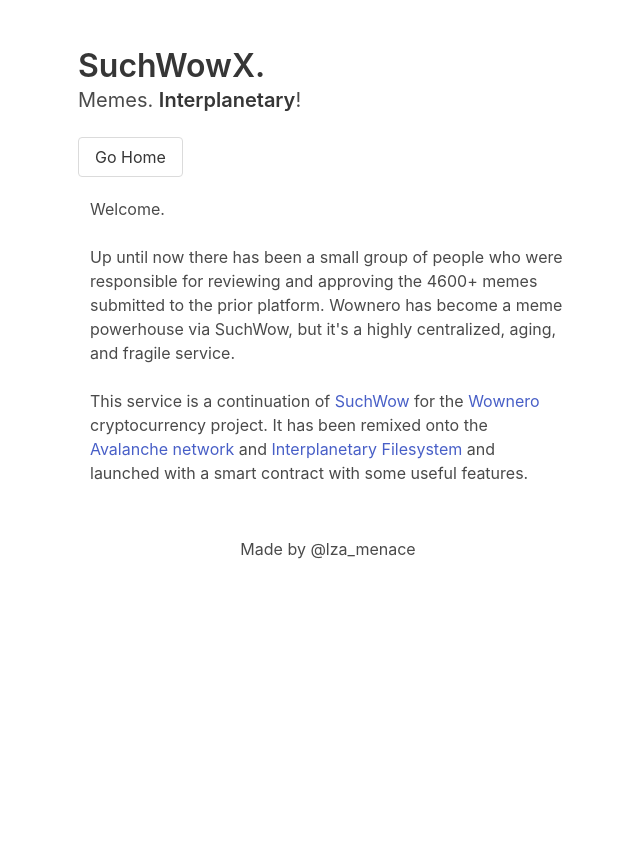
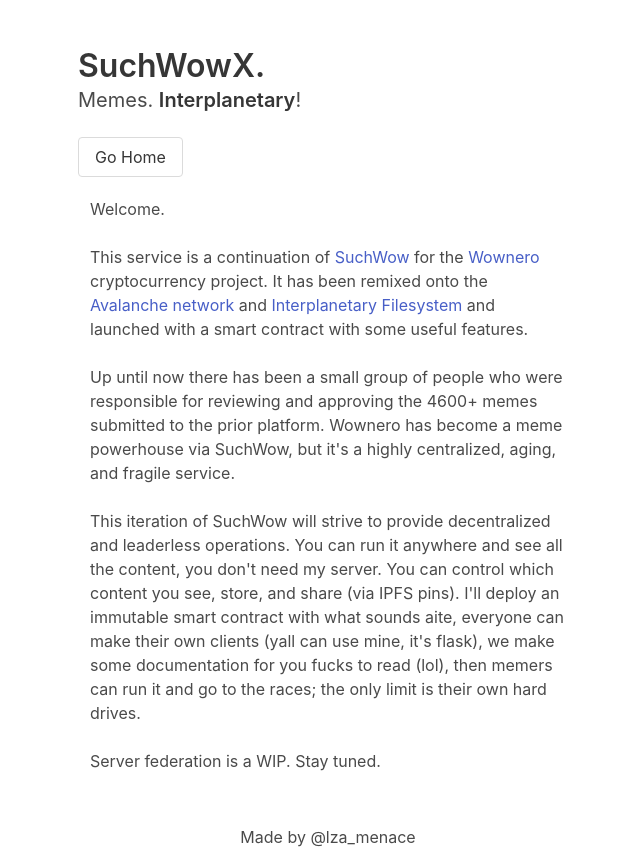
Before and after one commit to lalanza808/tubbymemes, a Flask app: page /about in a window 1280 px wide. Shown: the whole page, without its empty margins (312-952 px from the left). Before the commit the page ends 559 px from the top, so only its background shows below. Run offline with Flask 2, Linux system fonts and the light colour scheme; some libraries are stand-ins or nearby versions.

Commit message:
adjust about/nav

```diff
--- a/suchwowx/templates/about.html
+++ b/suchwowx/templates/about.html
@@ -11,15 +11,28 @@
             <p>
               Welcome. </br>
             </br>
-              Up until now there has been a small group of people who were responsible for reviewing and approving the 4600+ memes submitted to the prior platform.
-              Wownero has become a meme powerhouse via SuchWow, but it's a highly centralized, aging, and fragile service.
-
+              This service is a continuation of <a href="https://suchwow.xyz">SuchWow</a> for the <a href="https://wownero.org">Wownero</a> cryptocurrency project.
+              It has been remixed onto the <a href="https://www.avax.network/">Avalanche network</a> and <a href="https://ipfs.io">Interplanetary Filesystem</a> and launched with a smart contract with some useful features.
             </p>
           </br>
             <p>
-              This service is a continuation of <a href="https://suchwow.xyz">SuchWow</a> for the <a href="https://wownero.org">Wownero</a> cryptocurrency project.
-              It has been remixed onto the <a href="https://www.avax.network/">Avalanche network</a> and <a href="https://ipfs.io">Interplanetary Filesystem</a> and launched with a smart contract with some useful features.
+              Up until now there has been a small group of people who were responsible for reviewing and approving the 4600+ memes submitted to the prior platform.
+              Wownero has become a meme powerhouse via SuchWow, but it's a highly centralized, aging, and fragile service.
             </p>
+          </br>
+            <p>
+              This iteration of SuchWow will strive to provide decentralized and leaderless operations.
+              You can run it anywhere and see all the content, you don't need my server.
+              You can control which content you see, store, and share (via IPFS pins).
+              I'll deploy an immutable smart contract with what sounds aite,
+              everyone can make their own clients (yall can use mine, it's flask),
+              we make some documentation for you fucks to read (lol),
+              then memers can run it and go to the races; the only limit is their own hard drives.
+            </p>
+          </br>
+          <p>
+            Server federation is a WIP. Stay tuned.
+          </p>
           </div>
         </div>
     </div>
--- a/suchwowx/templates/includes/navbar.html
+++ b/suchwowx/templates/includes/navbar.html
@@ -6,7 +6,7 @@
     Memes. <strong>Interplanetary</strong>!
   </p>
   {% if request.path == '/' %}
-  <a class="button is-secondary" href="{{ url_for('meta.about') }}">About</a>
+  <a class="button is-secondary" href="{{ url_for('meta.about') }}" up-target=".container">About</a>
   <a class="button is-primary" href="{{ url_for('meta.new') }}">New Meme</a>
   {% else %}
   <a class="button" href="{{ url_for('meta.index') }}" up-preload up-follow=".container">Go Home</a>
```
